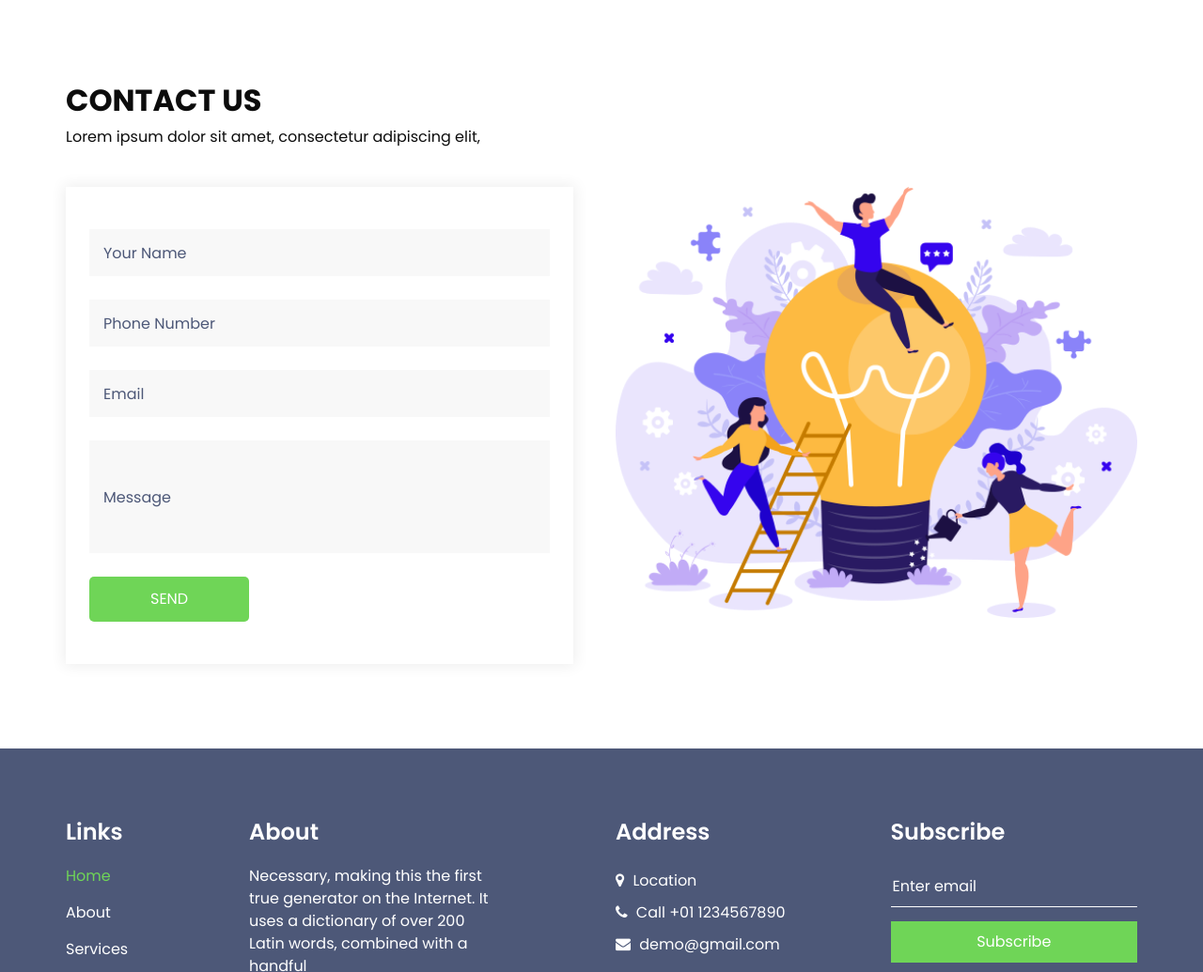
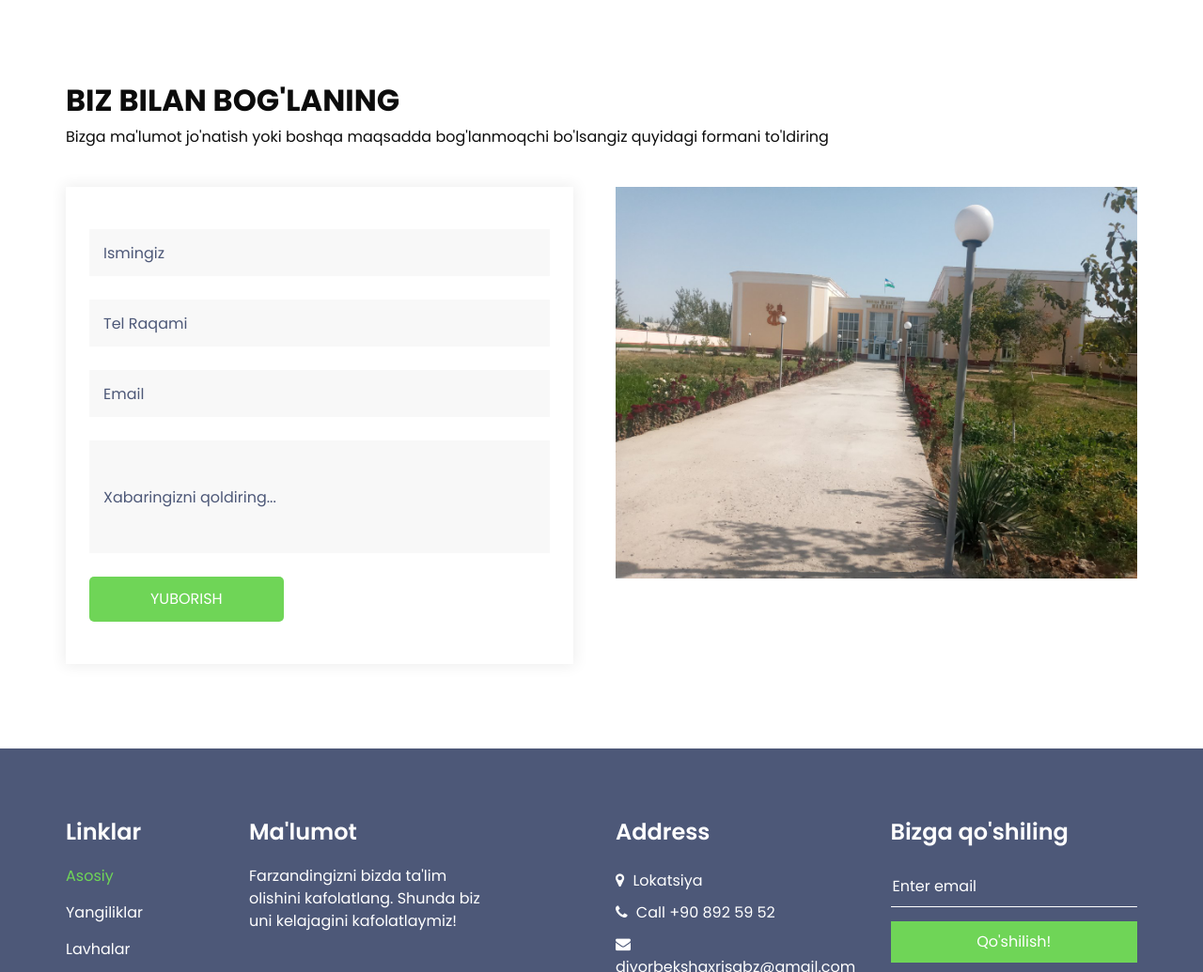
Before and after one commit to Islomov-Diyor/17musiqamaktabi, a plain HTML site: page index.html in a window 1280 px wide. Shown: the part 802-1837 px from the top of the page at 94% size. Drawn offline with nearby package versions, Linux system fonts and the light colour scheme.

Commit message:
one more changes

```diff
--- a/index.html
+++ b/index.html
@@ -126,10 +126,10 @@
     <div class="container">
       <div class="heading_container">
         <h2>
-          Contact Us
+          Biz bilan Bog'laning
         </h2>
         <p>
-          Lorem ipsum dolor sit amet, consectetur adipiscing elit,
+          Bizga ma'lumot jo'natish yoki boshqa maqsadda bog'lanmoqchi bo'lsangiz quyidagi formani to'ldiring
         </p>
       </div>
       <div class="row">
@@ -137,20 +137,20 @@
           <div class="form_container">
             <form action="">
               <div>
-                <input type="text" placeholder="Your Name" />
+                <input type="text" placeholder="Ismingiz" />
               </div>
               <div>
-                <input type="text" placeholder="Phone Number" />
+                <input type="text" placeholder="Tel Raqami" />
               </div>
               <div>
                 <input type="email" placeholder="Email" />
               </div>
               <div>
-                <input type="text" class="message-box" placeholder="Message" />
+                <input type="text" class="message-box" placeholder="Xabaringizni qoldiring..." />
               </div>
               <div class="btn_box">
                 <button>
-                  SEND
+                  Yuborish
                 </button>
               </div>
             </form>
@@ -158,7 +158,7 @@
         </div>
         <div class="col-lg-6">
           <div class="img-box">
-            <img src="images/contact-img.png" alt="">
+            <img src="images/maktab-2.jpg" alt="">
           </div>
         </div>
       </div>
@@ -174,23 +174,23 @@
         <div class="col-md-6 col-lg-2">
           <div class="info_link_box">
             <h4>
-              Links
+              Linklar
             </h4>
             <div class="info_links">
               <a class="active" href="index.html">
-                Home
+                Asosiy
               </a>
-              <a class="" href="about.html">
-                About
+              <a class="" href="index.html">
+                Yangiliklar
               </a>
               <a class="" href="service.html">
-                Services
+                Lavhalar
               </a>
               <a class="" href="news.html">
-                News
+                Ro'yhatdan o'tish
               </a>
               <a class="" href="contact.html">
-                Contact Us
+                Kirish
               </a>
             </div>
           </div>
@@ -198,10 +198,10 @@
         <div class="col-md-6 col-lg-3 ">
           <div class="info_detail">
             <h4>
-              About
+              Ma'lumot
             </h4>
             <p>
-              Necessary, making this the first true generator on the Internet. It uses a dictionary of over 200 Latin words, combined with a handful
+              Farzandingizni bizda ta'lim olishini kafolatlang. Shunda biz uni kelajagini kafolatlaymiz!
             </p>
           </div>
         </div>
@@ -214,19 +214,19 @@
               <a href="">
                 <i class="fa fa-map-marker" aria-hidden="true"></i>
                 <span>
-                  Location
+                  Lokatsiya
                 </span>
               </a>
               <a href="">
                 <i class="fa fa-phone" aria-hidden="true"></i>
                 <span>
-                  Call +01 1234567890
+                  Call +90 892 59 52
                 </span>
               </a>
               <a href="">
                 <i class="fa fa-envelope" aria-hidden="true"></i>
                 <span>
-                  demo@gmail.com
+                  diyorbekshaxrisabz@gmail.com
                 </span>
               </a>
             </div>
@@ -248,12 +248,12 @@
         </div>
         <div class="col-md-6 col-lg-3 mb-0">
           <h4>
-            Subscribe
+            Bizga qo'shiling
           </h4>
           <form action="#">
             <input type="text" placeholder="Enter email" />
             <button type="submit">
-              Subscribe
+              Qo'shilish!
             </button>
           </form>
         </div>
@@ -267,8 +267,8 @@
   <footer class="footer_section">
     <div class="container">
       <p>
-        &copy; <span id="displayYear"></span> All Rights Reserved By
-        <a href="https://html.design/">Free Html Templates</a>
+        &copy; <span id="displayYear"></span> Xizmatlar litsenziyalangan
+        <a href="https://html.design/">Diyorproger va Procode jamoasi</a>
       </p>
     </div>
   </footer>
```
